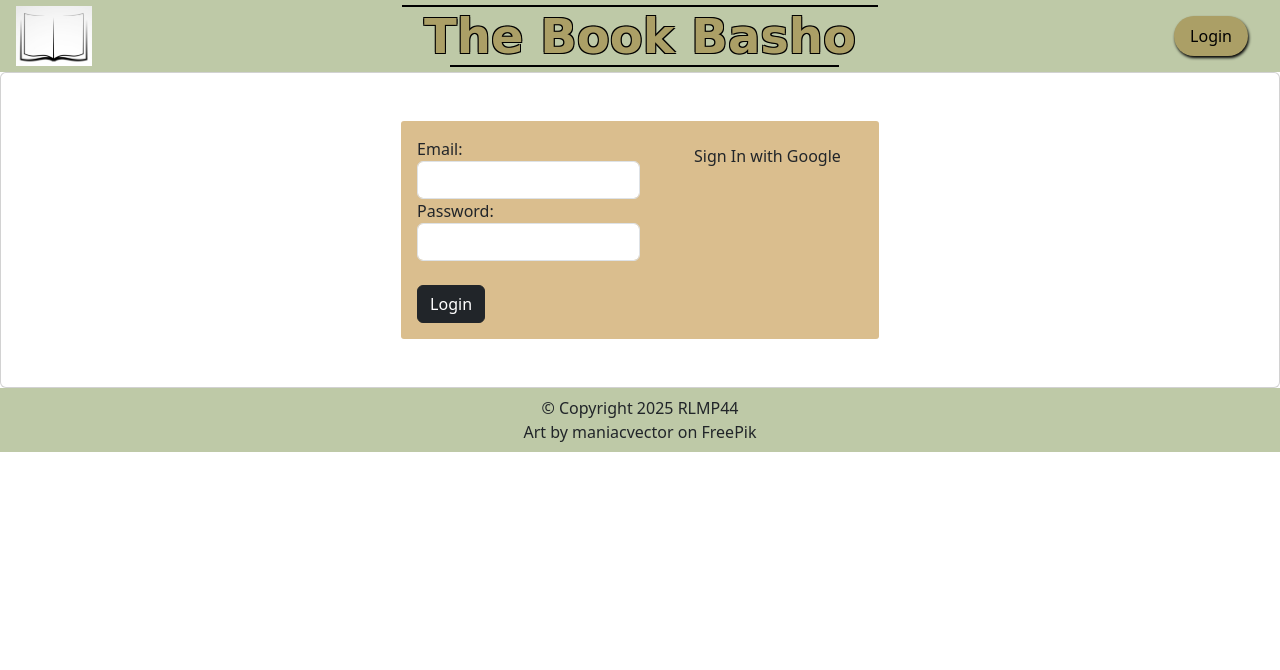
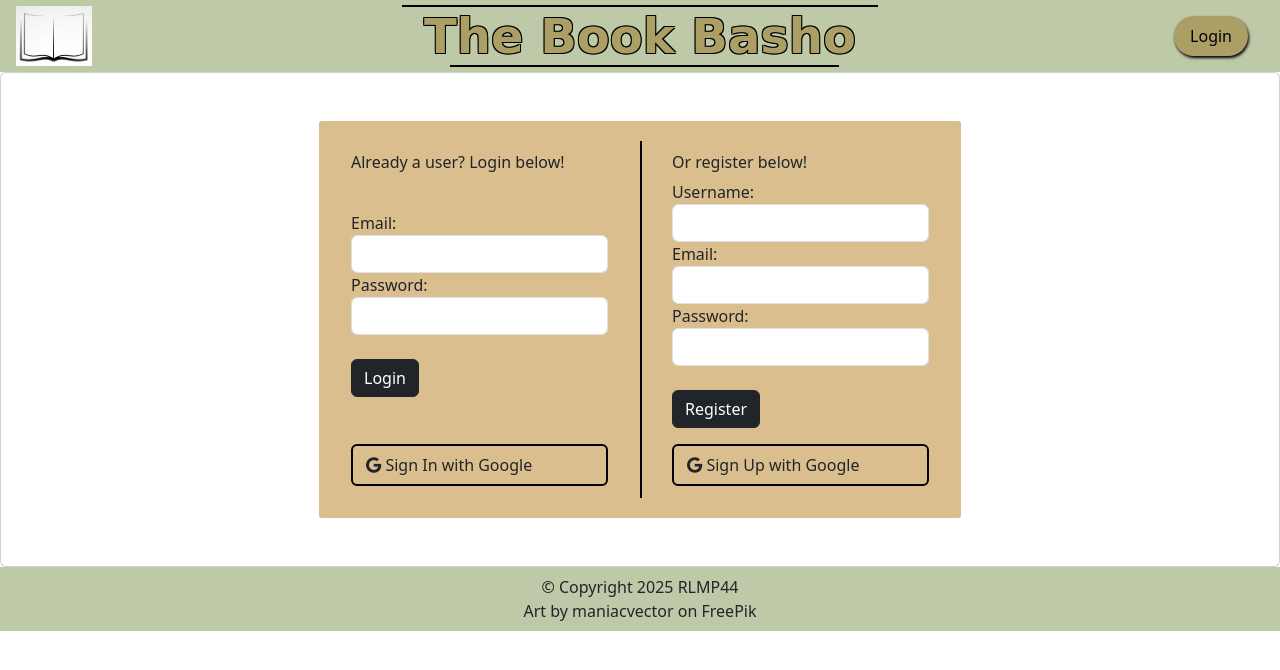
Before and after one commit to RLMP44/book-basho, a Node server app: page /login in a window 1280 px wide. Shown: the top 670 px of the page. Run offline with Node 20, Linux system fonts and the light colour scheme; some libraries are stand-ins or nearby versions; some web fonts are replaced.

Commit message:
feat: login/register page for users

```diff
--- a/index.js
+++ b/index.js
@@ -213,12 +213,8 @@ app.get("/", async (req, res) => {
 // TODO: authenticate user for necessary pages
 
 // ===== AUTH START =====
-app.get("/login", (req, res) => {
+app.get("/register", (req, res) => {
   res.render("login.ejs");
-});
-
-app.get("/register", (req, res) => {
-  res.render("register.ejs");
 });
 
 app.post("/register", async (req, res) => {
@@ -254,6 +250,10 @@ app.post("/register", async (req, res) => {
     console.log(err);
     res.redirect("/register");
   }
+});
+
+app.get("/login", (req, res) => {
+  res.render("login.ejs");
 });
 
 // starts the OAuth flow, and redirects to google login page with scopes
--- a/public/styles/button.css
+++ b/public/styles/button.css
@@ -114,3 +114,9 @@
   background-color: var(--main-green);
   transition: .5s;
 }
+
+.oauth-button {
+  border: 2px solid black;
+  border-radius: 6px;
+  margin-top: 1rem;
+}
--- a/public/styles/card.css
+++ b/public/styles/card.css
@@ -88,14 +88,25 @@
 }
 
 .card-login {
-  grid-template-columns: 50% 50%;
+  grid-template-columns: 1fr 1fr;
   display: grid;
-  grid-gap: 1rem;
+  grid-gap: 4rem;
   width: fit-content;
   justify-self: center;
   align-self: center;
   margin: 3rem 1rem;
-  padding: 1rem;
+  padding: 2rem;
   border-radius: 3px;
   background-color: var(--main-brown);
+  position: relative;
 }
+
+.card-login::before {
+  content: "";
+  position: absolute;
+  top: 5%;
+  left: 50%;
+  width: 2px;
+  height: 90%;
+  background-color: black;
+}
--- a/public/styles/container.css
+++ b/public/styles/container.css
@@ -106,3 +106,9 @@
 .container {
   max-width: -webkit-fill-available !important;
 }
+
+.login-page-container {
+  display: flex;
+  flex-direction: column;
+  justify-content: space-between;
+}
--- a/public/styles/queries.css
+++ b/public/styles/queries.css
@@ -132,6 +132,20 @@
     padding: 13px 100% 13px;
     font-size: 12px;
   }
+
+  .card-login {
+    grid-template-columns: 1fr;
+  }
+
+  .card-login::before {
+    content: "";
+    position: absolute;
+    top: 46%;
+    left: 5%;
+    width: 90%;
+    height: 2px;
+    background-color: black;
+  }
 }
 
 /* Small devices (portrait tablets and large phones) */
--- a/views/login.ejs
+++ b/views/login.ejs
@@ -1,9 +1,19 @@
+<link
+  rel="stylesheet"
+  href="https://cdnjs.cloudflare.com/ajax/libs/font-awesome/6.5.0/css/all.min.css"
+  integrity="sha512-..."
+  crossorigin="anonymous"
+  referrerpolicy="no-referrer"
+/>
+
 <%- include('partials/header.ejs'); -%>
 
   <div class="card">
     <div class="card-login">
 
       <!-- Makes POST request to /login route -->
+      <div class="login-page-container">
+        <h6>Already a user? Login below!</h6>
         <form action="/login" method="POST">
           <div class="form-group">
             <label for="email">Email:</label>
@@ -16,10 +26,40 @@
           <br>
           <button type="submit" class="btn btn-dark">Login</button>
         </form>
+        <div class="oauth-button">
           <a class="btn btn-block" href="/auth/google" role="button">
             <i class="fab fa-google"></i>
             Sign In with Google
           </a>
+        </div>
+      </div>
+
+      <!-- Makes POST request to /register route -->
+      <div class="login-page-container">
+        <h6>Or register below!</h6>
+        <form action="/register" method="POST">
+          <div class="form-group">
+            <label for="username">Username:</label>
+            <input type="username" class="form-control" name="username">
+          </div>
+          <div class="form-group">
+            <label for="email">Email:</label>
+            <input type="email" class="form-control" name="email">
+          </div>
+          <div class="form-group">
+            <label for="password">Password:</label>
+            <input type="password" class="form-control" name="password">
+          </div>
+          <br>
+          <button type="submit" class="btn btn-dark">Register</button>
+        </form>
+        <div class="oauth-button">
+          <a class="btn btn-block" href="/auth/google" role="button">
+            <i class="fab fa-google"></i>
+            Sign Up with Google
+          </a>
+        </div>
+      </div>
 
     </div>
   </div>
```
Also changed, not shown: views/register.ejs (deleted, +0 -31 lines). Lines whose indentation alone changed are shown as unchanged.
